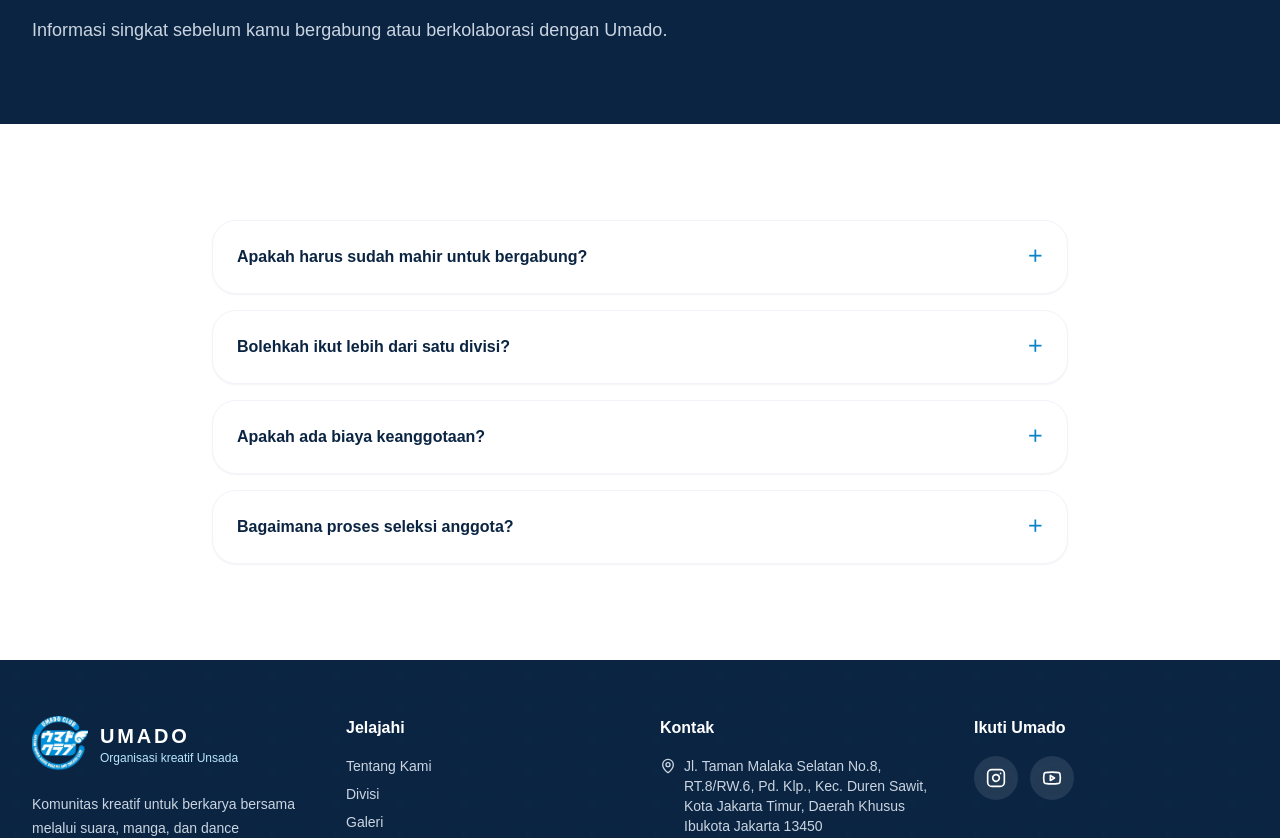
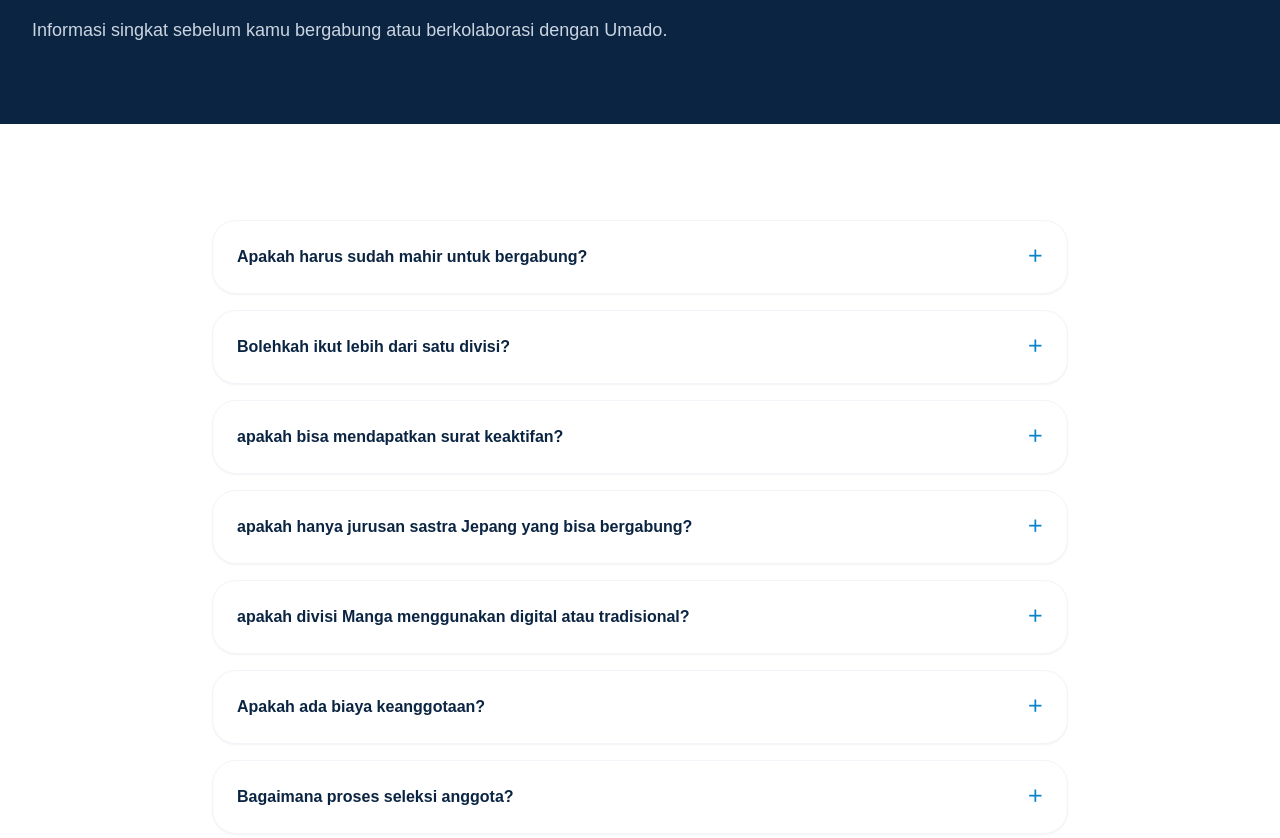
Before and after one commit to AurelNabiel/Umado-web, a Next.js app: page /faq in a window 1280 px wide. Shown: the part 368-1206 px from the top of the page. Built offline with nearby package versions, Linux system fonts and the light colour scheme.

Commit message:
Update Konten 2

```diff
--- a/src/app/contact/page.tsx
+++ b/src/app/contact/page.tsx
@@ -1,6 +1,6 @@
 "use client";
 import PageHero from "@/components/PageHero";
-import { Instagram, Mail, MapPin, Phone, Send } from "lucide-react";
+import { Instagram, Mail, MapPin, Phone, Send, Youtube } from "lucide-react";
 
 export default function ContactPage() {
   return (
@@ -14,9 +14,9 @@
         <div className="mx-auto grid max-w-7xl gap-8 px-5 lg:grid-cols-[.8fr_1.2fr] lg:px-8">
           <div className="space-y-4">
             {[
-              { i: MapPin, t: "Lokasi", d: "Taman Malaka Selatan" },
+              { i: MapPin, t: "Lokasi", d: "Universitas Darma Persada" },
               { i: Mail, t: "Email", d: "-" },
-              { i: Phone, t: "WhatsApp", d: "-" },
+              { i: Youtube, t: "Youtube", d: "Umado TV" },
               { i: Instagram, t: "Instagram", d: "@umado_" },
             ].map(({ i: Icon, t, d }) => (
               <div key={t} className="flex gap-4 rounded-3xl bg-slate-50 p-5">
@@ -30,13 +30,12 @@
             <div className="overflow-hidden rounded-3xl border border-slate-100 bg-sky-50">
               <div className="grid h-64 place-items-center text-center text-slate-500">
                 <div>
-                  <MapPin className="mx-auto mb-3 h-10 w-10 text-umado-blue" />
-                  <div className="font-black text-umado-navy">
-                    Map Placeholder
-                  </div>
-                  <div className="mt-1 text-sm">
-                    Embed Google Maps / OpenStreetMap di sini
-                  </div>
+                  <iframe
+                    src="https://www.google.com/maps/embed?pb=!1m18!1m12!1m3!1d3966.255117877737!2d106.92155437486164!3d-6.230059561012098!2m3!1f0!2f0!3f0!3m2!1i1024!2i768!4f13.1!3m3!1m2!1s0x2e698cb9fdf4455d%3A0x25ba1bc88e8121ea!2sUniversitas%20Darma%20Persada!5e0!3m2!1sid!2sid!4v1786522961835!5m2!1sid!2sid"
+                    width="600"
+                    height="450"
+                    loading="lazy"
+                  ></iframe>
                 </div>
               </div>
             </div>
--- a/src/app/faq/page.tsx
+++ b/src/app/faq/page.tsx
@@ -1,4 +1,61 @@
 import PageHero from "@/components/PageHero";
-const faqs=[['Apakah harus sudah mahir untuk bergabung?','Tidak. Umado terbuka untuk anggota pemula maupun yang sudah berpengalaman. Yang terpenting adalah komitmen untuk belajar dan berpartisipasi.'],['Bolehkah ikut lebih dari satu divisi?','Bisa, bergantung pada kebijakan internal dan kemampuan anggota mengatur jadwal. Kolaborasi lintas divisi justru sangat didorong.'],['Apakah ada biaya keanggotaan?','Placeholder: aturan biaya dapat disesuaikan oleh pengurus Umado.'],['Bagaimana proses seleksi anggota?','Pendaftar mengisi form, tim Umado melakukan review, lalu calon anggota dihubungi untuk tahap berikutnya.']];
-export const metadata={title:'FAQ'};
-export default function FAQPage(){return <><PageHero eyebrow="FAQ • よくある質問" title="Pertanyaan yang sering ditanyakan." description="Informasi singkat sebelum kamu bergabung atau berkolaborasi dengan Umado."/><section className="py-24"><div className="mx-auto max-w-4xl space-y-4 px-5">{faqs.map(([q,a])=><details key={q} className="group rounded-3xl border border-slate-100 bg-white p-6 shadow-sm"><summary className="cursor-pointer list-none font-black text-umado-navy">{q}<span className="float-right text-umado-blue group-open:rotate-45">＋</span></summary><p className="mt-4 leading-7 text-slate-600">{a}</p></details>)}</div></section></>}
+const faqs = [
+  [
+    "Apakah harus sudah mahir untuk bergabung?",
+    "Tidak. Umado terbuka untuk anggota pemula maupun yang sudah berpengalaman. Yang terpenting adalah komitmen untuk belajar dan berpartisipasi.",
+  ],
+  [
+    "Bolehkah ikut lebih dari satu divisi?",
+    "Bisa, bergantung pada kebijakan internal dan kemampuan anggota mengatur jadwal. Kolaborasi lintas divisi justru sangat didorong.",
+  ],
+  [
+    "apakah bisa mendapatkan surat keaktifan?",
+    "Ya, anggota yang aktif berpartisipasi dalam kegiatan dan proyek Umado dapat mengajukan surat keaktifan. Prosesnya akan dijelaskan oleh pengurus.",
+  ],
+  [
+    "apakah hanya jurusan sastra Jepang yang bisa bergabung?",
+    "Tidak. Umado terbuka untuk semua jurusan dan latar belakang, selama memiliki minat dan bersedia berkontribusi dalam kegiatan komunitas.",
+  ],
+  [
+    "apakah divisi Manga menggunakan digital atau tradisional?",
+    "Divisi Manga menerima kedua metode, digital maupun tradisional. Anggota dapat memilih sesuai preferensi dan kemampuan mereka.",
+  ],
+  [
+    "Apakah ada biaya keanggotaan?",
+    "aturan biaya dapat disesuaikan oleh pengurus Umado.",
+  ],
+  [
+    "Bagaimana proses seleksi anggota?",
+    "Pendaftar mengisi form, tim Umado melakukan review, lalu calon anggota dihubungi untuk tahap berikutnya.",
+  ],
+];
+export const metadata = { title: "FAQ" };
+export default function FAQPage() {
+  return (
+    <>
+      <PageHero
+        eyebrow="FAQ • よくある質問"
+        title="Pertanyaan yang sering ditanyakan."
+        description="Informasi singkat sebelum kamu bergabung atau berkolaborasi dengan Umado."
+      />
+      <section className="py-24">
+        <div className="mx-auto max-w-4xl space-y-4 px-5">
+          {faqs.map(([q, a]) => (
+            <details
+              key={q}
+              className="group rounded-3xl border border-slate-100 bg-white p-6 shadow-sm"
+            >
+              <summary className="cursor-pointer list-none font-black text-umado-navy">
+                {q}
+                <span className="float-right text-umado-blue group-open:rotate-45">
+                  ＋
+                </span>
+              </summary>
+              <p className="mt-4 leading-7 text-slate-600">{a}</p>
+            </details>
+          ))}
+        </div>
+      </section>
+    </>
+  );
+}
```
